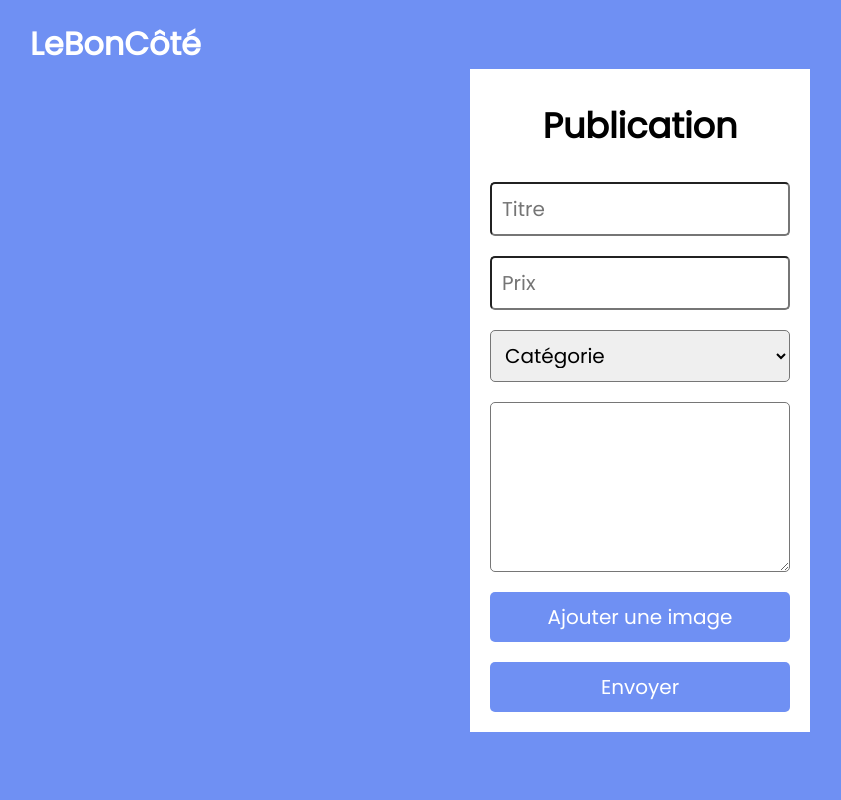
After one commit to SprigganTwelve/LeBonCote-publication-d-annonce-, a PHP site: page /PROJET/publication/publication.php in a window 1280 px wide. The commit adds this page. Shown: the whole page, without its empty margins (0-841 px from the left). Run offline with PHP 8.4, Linux system fonts and the light colour scheme; a user stored in the database is signed in.

Commit message:
publication - style, database, etc

```diff
--- /dev/null
+++ b/publication/publication.php
@@ -0,0 +1,86 @@
+<?php
+
+include('../config/connectDb.php');
+session_start();
+
+$user_id = $_SESSION['user_id'];
+if (!isset($user_id)) {
+    header('Location:../connexion/connexion.php');
+}
+
+if (isset($_POST['submit'])) {
+
+    $titre = $_POST['titre'];
+    $prix = $_POST['price'];
+    $categorie = $_POST['categorie'];
+    $description = $_POST['description'];
+    $image = $_FILES['image']['name'];
+    $imagepath = $_FILES['image']['tmp_name'];
+    $imagesize = $_FILES['image']['size'];
+
+    $query = mysqli_query($connexion, "INSERT INTO  annonces(titre,prix,categotie,description,image) VALUES('$nom',$prix,'$categorie','$description','$image');") or die("Requete échouée");
+
+    if ($imagesize > 5000000) {
+
+        move_uploaded_file($imagepath, "../image/" . $image);
+
+
+    }
+
+}
+
+
+
+
+?>
+
+
+
+
+
+
+
+
+<!DOCTYPE html>
+<html lang="en">
+
+<head>
+    <meta charset="UTF-8">
+    <meta name="viewport" content="width=device-width, initial-scale=1.0">
+    <title>Publication</title>
+    <link rel="stylesheet" href="../style/stylepub.css">
+</head>
+
+<body>
+
+
+    <a href="http://localhost/PROJET/projectDB/home/index.html" class="logo">LeBonCôté</a>
+
+    <div class="container">
+        <form action="" method="post">
+            <strong class="title">Publication</strong>
+            <input type="text" name="titre" placeholder="Titre">
+
+            <input type="number" name="price" placeholder="Prix">
+
+            <select name="categorie" id="categorie">
+                <option value="">Catégorie</option>
+                <option value="vehicule">Vehicules</option>
+                <option value="electronique">Electronique</option>
+                <option value="immobilier">Immobilier</option>
+            </select>
+
+            <textarea type="text" name="description" placeholder="Description(500mots)"
+                style="height:170px;font-size:20px"> </textarea>
+
+            <label for="image" id="file">Ajouter une image</label>
+            <input type="file" id="image" name="image" style="display:none">
+
+            <input id="submit" type="submit" value="Envoyer">
+
+        </form>
+    </div>
+
+</body>
+
+</html>
--- a/style/style.css
+++ b/style/style.css
@@ -112,3 +112,5 @@ a:hover {
   color: white;
   padding: 20px;
 }
+
+/*for publication */
--- a/style/stylepub.css
+++ b/style/stylepub.css
@@ -1,52 +1,80 @@
-/*Ajout d'un fond */
-body {font-family: Arial, Helvetica, sans-serif;
-    padding: 0px;
-    background: url(../ressources/image.jpg);
-    background-size: cover;
-    background-position: center;
+@import url("https://fonts.googleapis.com/css2?family=Poppins:ital,wght@0,300;0,400;1,200&display=swap");
+
+* {
+  padding: 0;
+  margin: 0;
+  font-family: "Poppins", sans-serif;
+  text-decoration: none;
+  box-sizing: border-box;
 }
 
-  input[type=text], textarea, input[type=email] {
+.container {
   width: 100%;
-    padding: 12px;
-    border: 1px solid #ccc;
-    border-radius: 4px;
-    box-sizing: border-box;
-    margin-top: 6px;
-    margin-bottom: 16px;
-    margin-right: 0px;
-    margin-left: 0px;
-    resize: vertical;
+  height: 100vh;
+  display: flex;
+  justify-content: center;
+  align-items: center;
+  background: #6f90f3;
 }
-  label{margin-right: 0px;
-    margin-left: 0px;
-    width: 100%;}
 
-  input[type=submit] {
-    background-color: #1255a2;
+.container form {
+  display: flex;
+  flex-direction: column;
+  gap: 20px;
+  padding: 20px;
+  justify-content: center;
+  align-items: center;
+  background: white;
+  padding: 20px;
+}
+
+.container form * {
+  font-size: 20px;
+  width: 300px;
+  border-radius: 5px;
+  padding: 10px;
+}
+
+.container form .title {
+  text-align: center;
+  font-size: 35px;
+}
+
+.container form #file {
   color: white;
-    padding: 12px 20px;
+  background: #6f90f3;
+  text-align: center;
+  transition: all 0.5s;
+}
+
+.container form #file:hover {
+  background-color: #e2e7f7;
+  color: #5771be;
+}
+
+.container form #submit {
+  color: white;
+  background: #6f90f3;
   border: none;
-    border-radius: 4px;
+  outline: none;
+  transition: all 0.5s;
+}
+
+.container form #submit:hover {
+  background-color: #e2e7f7;
+  color: #5771be;
+}
+
+.logo {
+  position: absolute;
+  color: white;
+  margin: 20px 30px;
+  font-weight: bold;
+  font-size: 2em;
+  text-decoration: none;
   cursor: pointer;
 }
 
-  input[type=submit]:hover {
-    background-color: #1872D9;
+.logo:hover {
+  text-decoration: none;
 }
-
-  .container {
-    /* Ajouter box-sizing */
-    box-sizing : border-box;
-    border-radius:5px;
-    background-color:black;
-    padding:20px;
-    width: 100%;
-    /* redéfinition 400 + 2*20 */
-    max-width: 440px;
-    margin:0 auto;
-  }
-  h1  {
-    color: #FFF;
-    width: 100%;
-  }
```
Also changed, not shown: home/index.html (deleted, +0 -40 lines), home/index.php (added, +43 -0 lines), publication/publication-1.php.php (deleted, +0 -34 lines). Lines whose indentation alone changed are shown as unchanged.
